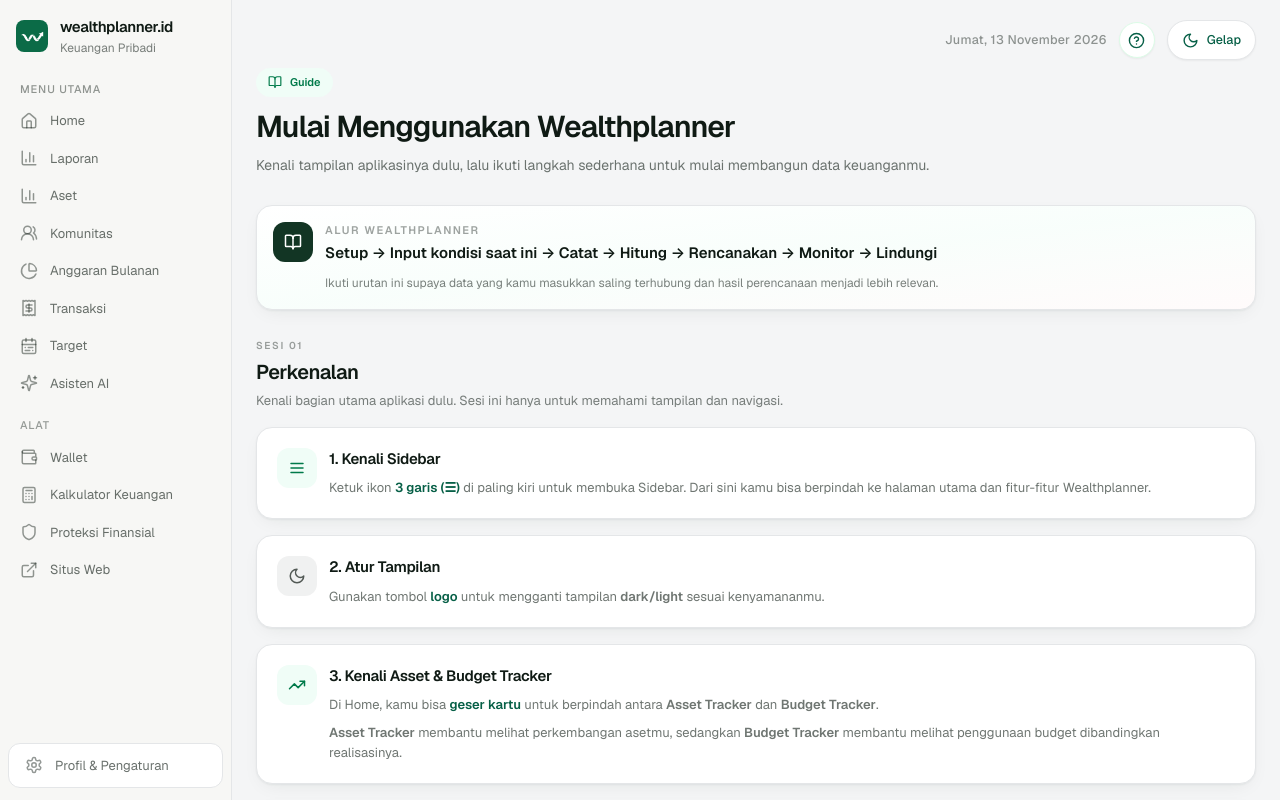
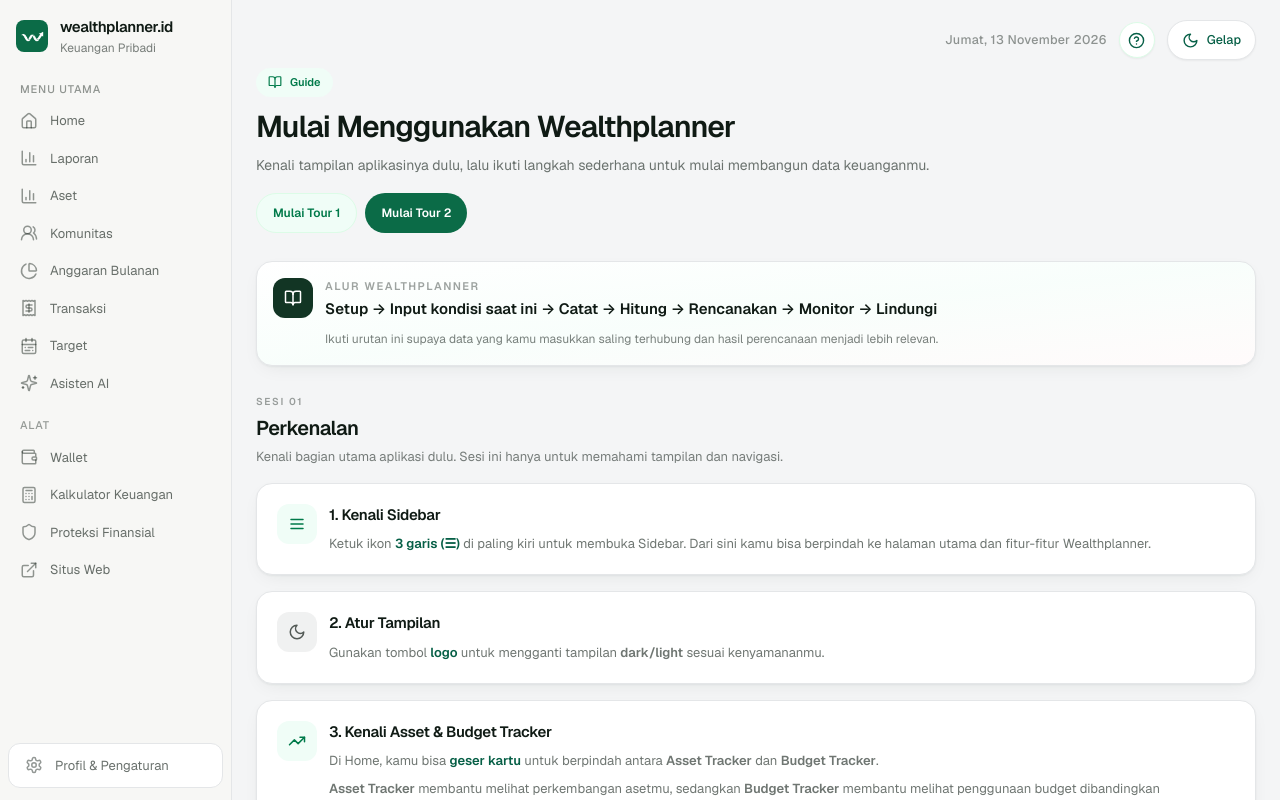
Before and after one commit to jasminework2023/personal-wealthplanner, a React (Vite) app: page /dashboard/guidance in a window 1280 px wide. Shown: the top 800 px of the page. Built offline with nearby package versions, Linux system fonts and the light colour scheme; the HTML template or start-up script is replaced by a standard one.

Commit message:
fix: restore Tour 2 entry in Guidance

```diff
--- a/src/pages/Guidance.tsx
+++ b/src/pages/Guidance.tsx
@@ -121,6 +121,22 @@ export function Guidance() {
             ? "Kenali tampilan aplikasinya dulu, lalu ikuti langkah sederhana untuk mulai membangun data keuanganmu."
             : "Get familiar with the app first, then follow a simple flow to start building your financial data."}
         </p>
+        <div className="mt-4 flex flex-wrap gap-2">
+          <button
+            type="button"
+            onClick={() => window.dispatchEvent(new CustomEvent("wealthplanner:start-tour", { detail: { type: "main", route: "/" } }))}
+            className="inline-flex min-h-10 items-center rounded-full border border-forest-100 bg-forest-50 px-4 py-2 text-[12px] font-semibold text-forest-700"
+          >
+            {id ? "Mulai Tour 1" : "Start Tour 1"}
+          </button>
+          <button
+            type="button"
+            onClick={() => window.dispatchEvent(new CustomEvent("wealthplanner:start-tour", { detail: { type: "usage", route: "/" } }))}
+            className="inline-flex min-h-10 items-center rounded-full bg-[#0B6B47] px-4 py-2 text-[12px] font-semibold text-white"
+          >
+            {id ? "Mulai Tour 2" : "Start Tour 2"}
+          </button>
+        </div>
       </div>
 
       <Card className="overflow-hidden bg-gradient-to-br from-white via-forest-50/45 to-rose-50/30">
```
